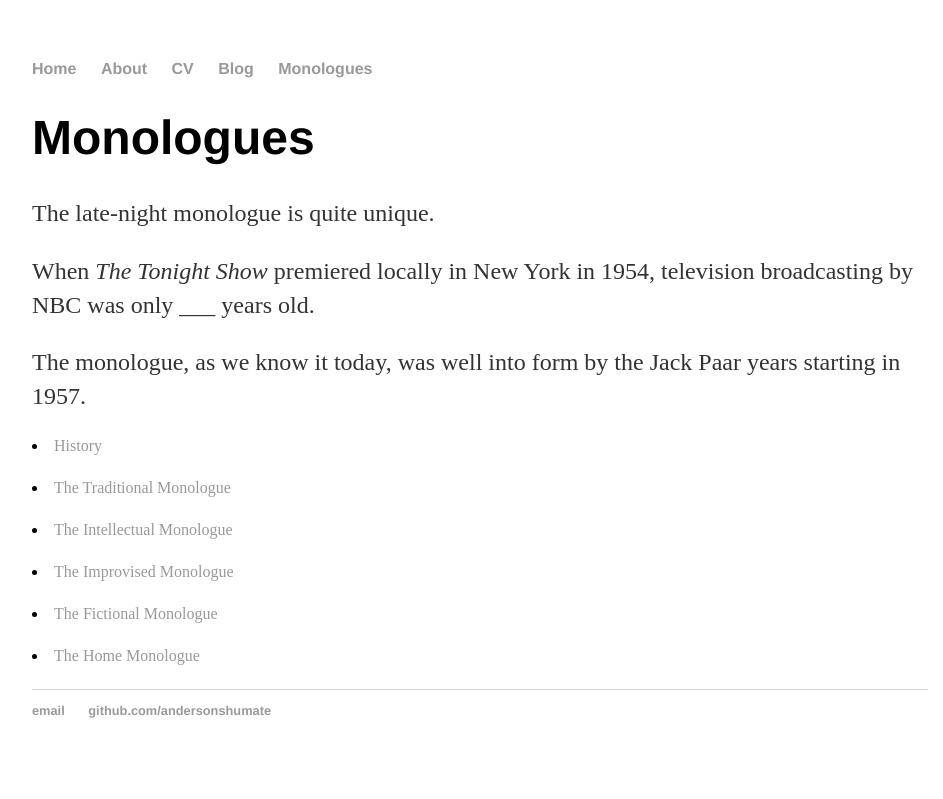
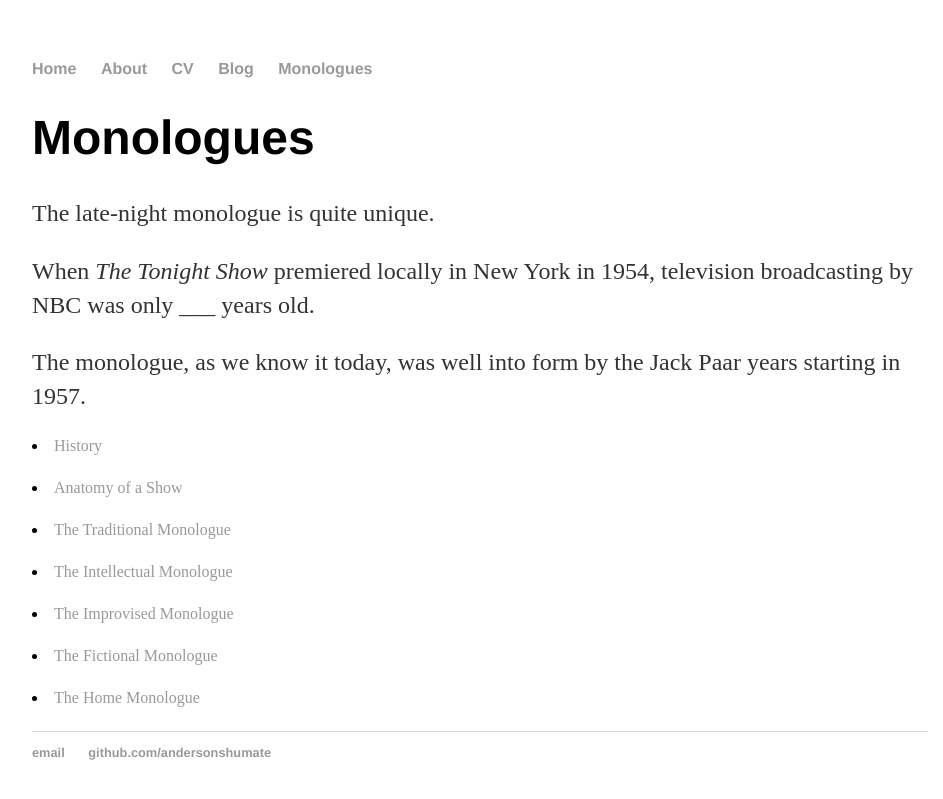
Before and after one commit to andersonshumate/andersonshumate.github.io, a Jekyll site: the page built from monologues/index.html, in a window 1280 px wide. Shown: the top 799 px of the page, without its empty margins (160-1103 px from the left). Built offline with Jekyll 4.4.1, drawn with Linux system fonts in a browser that asks for light colours.

Commit message:
Update index.html

```diff
--- a/monologues/index.html
+++ b/monologues/index.html
@@ -13,6 +13,8 @@ title: Monologues
 
 	<p><li><a href="/monologues/history/">History</a></li></p>
 
+	<p><li><a href="/monologues/history/anatomyofashow/">Anatomy of a Show</a></li></p>
+
 	<p><li><a href="/monologues/types/thetraditionalmonologue/">The Traditional Monologue</a></li></p>
 
 	<p><li><a href="/monologues/types/theintellectualmonologue/">The Intellectual Monologue</a></li></p>
```
